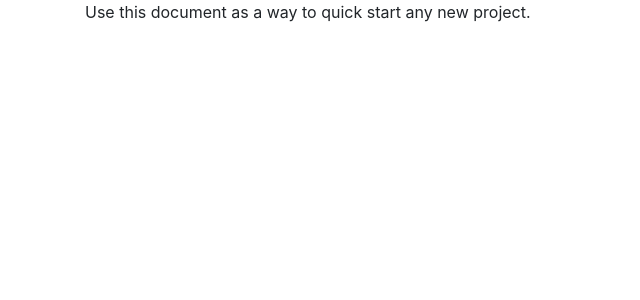
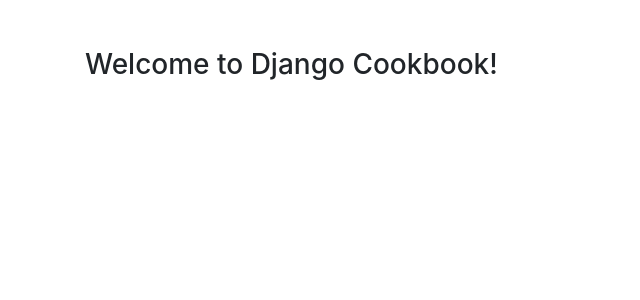
Before and after one commit to tonysyu/django-cookbook, a Django app: page / in a window 1280 px wide. Shown: the part 56-356 px from the top of the page, without its empty margins (0-640 px from the left). Run offline with Django 3.2, Linux system fonts and the light colour scheme; some libraries are stand-ins or nearby versions.

Commit message:
Update home page and improve base layout

```diff
--- a/cookbook/templates/base.html
+++ b/cookbook/templates/base.html
@@ -64,9 +64,11 @@
                 {% endfor %}
             {% endif %}
 
-            {% block content %}
-                <p>Use this document as a way to quick start any new project.</p>
-            {% endblock content %}
+            <div class="mt-5">
+                {% block content %}
+                    <p>Use this document as a way to quick start any new project.</p>
+                {% endblock content %}
+            </div>
 
         </div> <!-- /container -->
 
--- a/cookbook/templates/pages/home.html
+++ b/cookbook/templates/pages/home.html
@@ -1 +1,5 @@
 {% extends "base.html" %}
+
+{% block content %}
+    <h3>Welcome to Django Cookbook!</h3>
+{% endblock content %}
```
